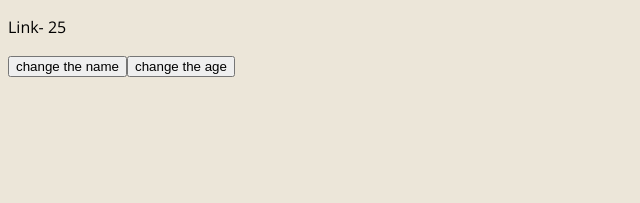
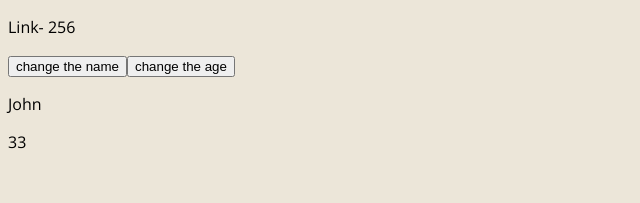
Before and after one commit to Antony-jacques/hyrule-jobs, a Vue app: page / in a window 1280 px wide. Shown: the top 203 px of the page, without its empty margins (0-640 px from the left). Built offline with nearby package versions, Linux system fonts and the light colour scheme.

Commit message:
state property type

```diff
--- a/src/App.vue
+++ b/src/App.vue
@@ -2,29 +2,39 @@
   <div class="app">
     <p>{{name}}- {{age}}</p>
     <button @click="changeName('Zelda')">change the name</button>
-    <button @click="changeAge(99)">change the age</button>
+    <button @click="changeAge('99')">change the age</button>
+    <p>{{ nameWithRef }}</p>
+    <p>{{ ageWithRef }}</p>
   </div>
 
 </template>
 
 <script lang="ts">
-import { defineComponent } from 'vue';
+import { defineComponent, reactive, toRefs, ref } from 'vue';
 
 export default defineComponent({ // defineComponent for typescript component
   name: 'App',
   components: { },
-  data(){
-    return {
+  setup(){
+    const state = reactive({
       name: 'Link',
-      age: 25 as number | string
-    }
+      age: 256 as number | string // as or reactive object
+    })
+
+    const nameWithRef = ref('John')
+    const ageWithRef = ref<number | string>(40) // <type> for ref
+
+    ageWithRef.value = '33'
+
+    return {...toRefs(state), nameWithRef, ageWithRef}
   },
+
   methods: {
     changeName(newName: string){
       this.name = newName
       return newName
     },
-    changeAge(newAge: string | number){
+    changeAge(newAge: string | number ){
       this.age = newAge
     }
   }
--- a/tsconfig.json
+++ b/tsconfig.json
@@ -4,12 +4,11 @@
     "module": "esnext",
     "strict": true,
     "jsx": "preserve",
+    "importHelpers": true,
     "moduleResolution": "node",
     "skipLibCheck": true,
     "esModuleInterop": true,
     "allowSyntheticDefaultImports": true,
-    "forceConsistentCasingInFileNames": true,
-    "useDefineForClassFields": true,
     "sourceMap": true,
     "baseUrl": ".",
     "types": [
```
Also changed, not shown: 1 other file (tests, documents, lock files or other folders).
